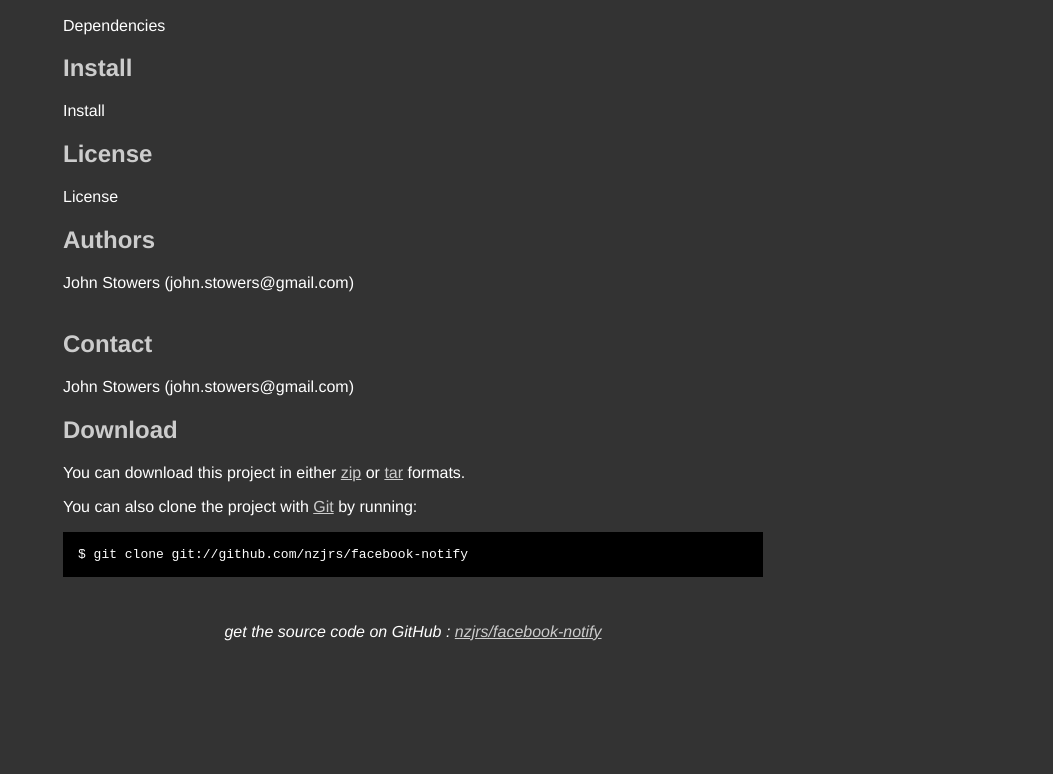
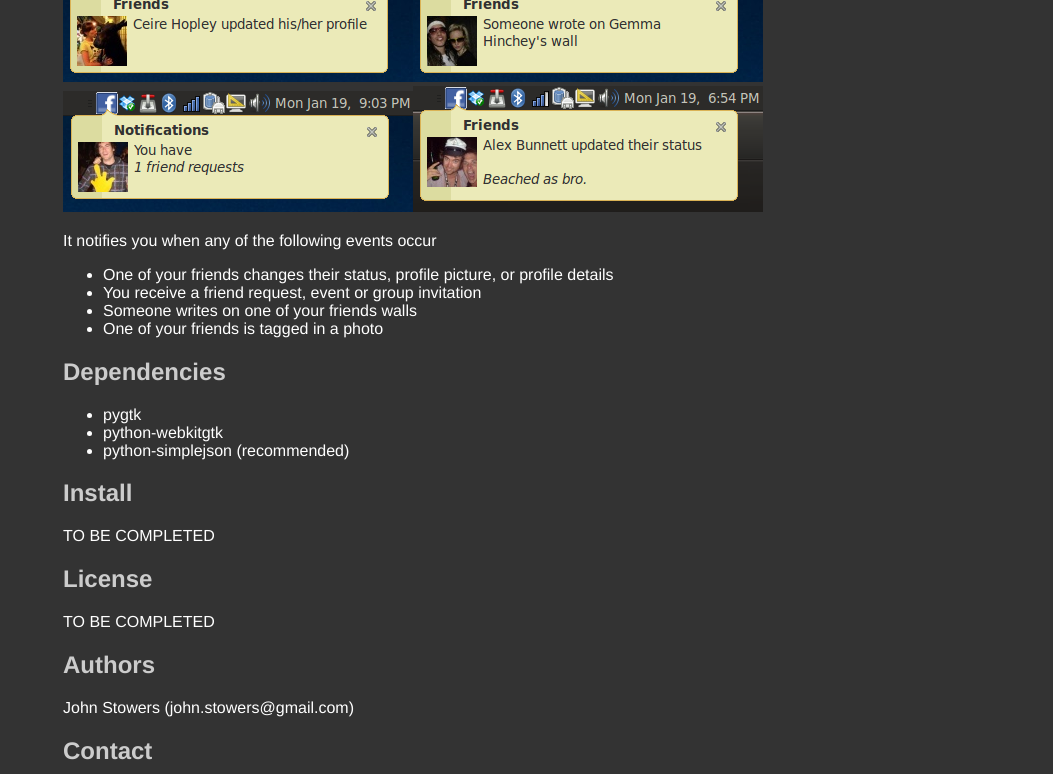
Before and after one commit to nzjrs/facebook-notify, a plain HTML site: page index.html in a window 1280 px wide. Shown: the part 332-1106 px from the top of the page, without its empty margins (227-1280 px from the left). Before the commit the page ends 981 px from the top, so only its background shows below. Drawn offline with Linux system fonts and the light colour scheme.

Commit message:
Add brief outline of features and show screenshots

```diff
--- a/index.html
+++ b/index.html
@@ -52,21 +52,33 @@
       Facebook notification monitor for GNOME
     </div>
 
-    <p>Main Project</p><h2>Dependencies</h2>
-<p>Dependencies</p>
-<h2>Install</h2>
-<p>Install</p>
-<h2>License</h2>
-<p>License</p>
-<h2>Authors</h2>
-<p>John Stowers (john.stowers@gmail.com)
-<br/>
-<br/>      </p>
-<h2>Contact</h2>
-<p>John Stowers (john.stowers@gmail.com)
-<br/>      </p>
+    <p>This is a small application which monitors your Facebook profile and notifies you when it changes</p>
+    <p><img src="screenshot2.png"/><img src="screenshot3.png"/><img src="screenshot.png"/><img src="screenshot1.png"/>
+    <p>It notifies you when any of the following events occur<ul>
+        <li>One of your friends changes their status, profile picture, or profile details</li>
+        <li>You receive a friend request, event or group invitation</li>
+        <li>Someone writes on one of your friends walls</li>
+        <li>One of your friends is tagged in a photo</li>
+    </ul></p>
 
+    <h2>Dependencies</h2>
+    <p><ul>
+        <li>pygtk</li>
+        <li>python-webkitgtk</li>
+        <li>python-simplejson (recommended)</li>
+    </ul></p>
 
+    <h2>Install</h2>
+    <p>TO BE COMPLETED</p>
+
+    <h2>License</h2>
+    <p>TO BE COMPLETED</p>
+
+    <h2>Authors</h2>
+    <p>John Stowers (john.stowers@gmail.com)
+
+    <h2>Contact</h2>
+    <p>John Stowers (john.stowers@gmail.com)
     <h2>Download</h2>
     <p>
       You can download this project in either
```
